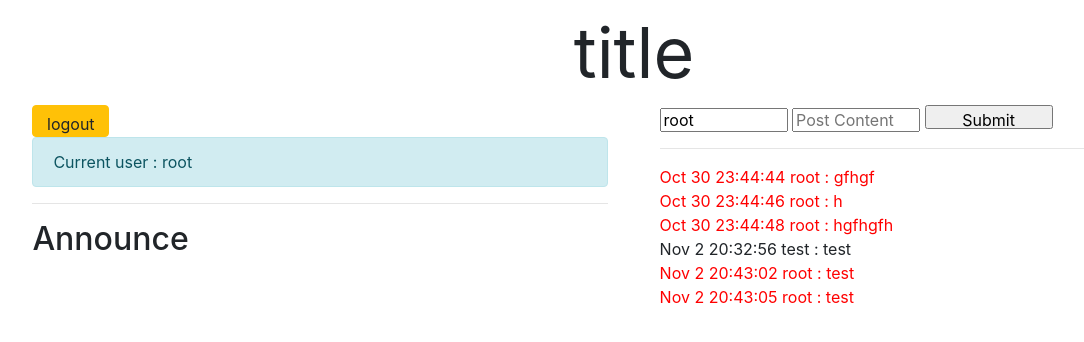
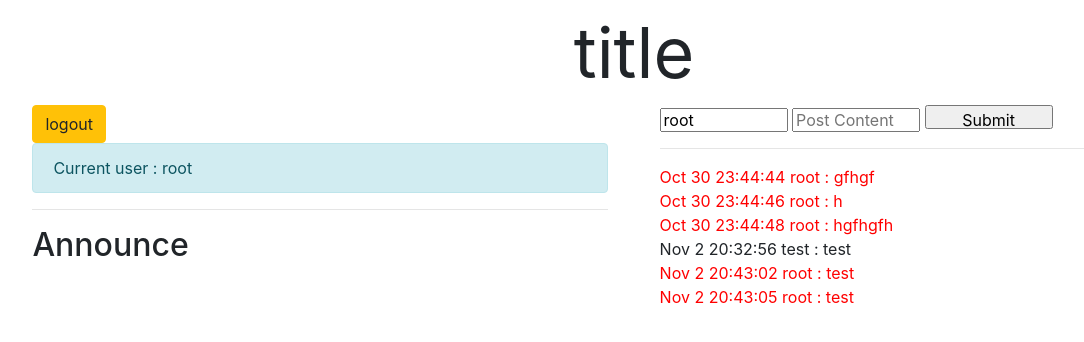
Before and after one commit to SiriusKoan/flask_net, a Flask app: page / in a window 1280 px wide. Shown: the top 342 px of the page, without its empty margins (6-1090 px from the left). Run offline with Flask 2, Linux system fonts and the light colour scheme; data comes from the database, SQL or seed files in the repository; some libraries are stand-ins or nearby versions.

Commit message:
Update index.html

```diff
--- a/templates/index.html
+++ b/templates/index.html
@@ -15,11 +15,11 @@
     <div style="width:45vw; left:3vw; position:absolute;" id="operation and announce">
 
     {% if who == '' %}
-      <button class="btn btn-success" onclick="window.location.href = '/login'">login</button>
-      &nbsp;
-		  <button class="btn btn-primary" onclick="window.open('/register')" >register</button>
-	  {% else %}
-      <button class="btn btn-warning" onclick="window.location.href = '/logout'">logout</button>
+        <div class="btn btn-success" onclick="window.location.href = '/login'">login</div>
+        &nbsp;
+	<div class="btn btn-primary" onclick="window.open('/register')" >register</div>
+    {% else %}
+        <div class="btn btn-warning" onclick="window.location.href = '/logout'">logout</div>
     {% endif %}
 
     <div class="alert alert-info">Current user : {{ who }}</div>
```
